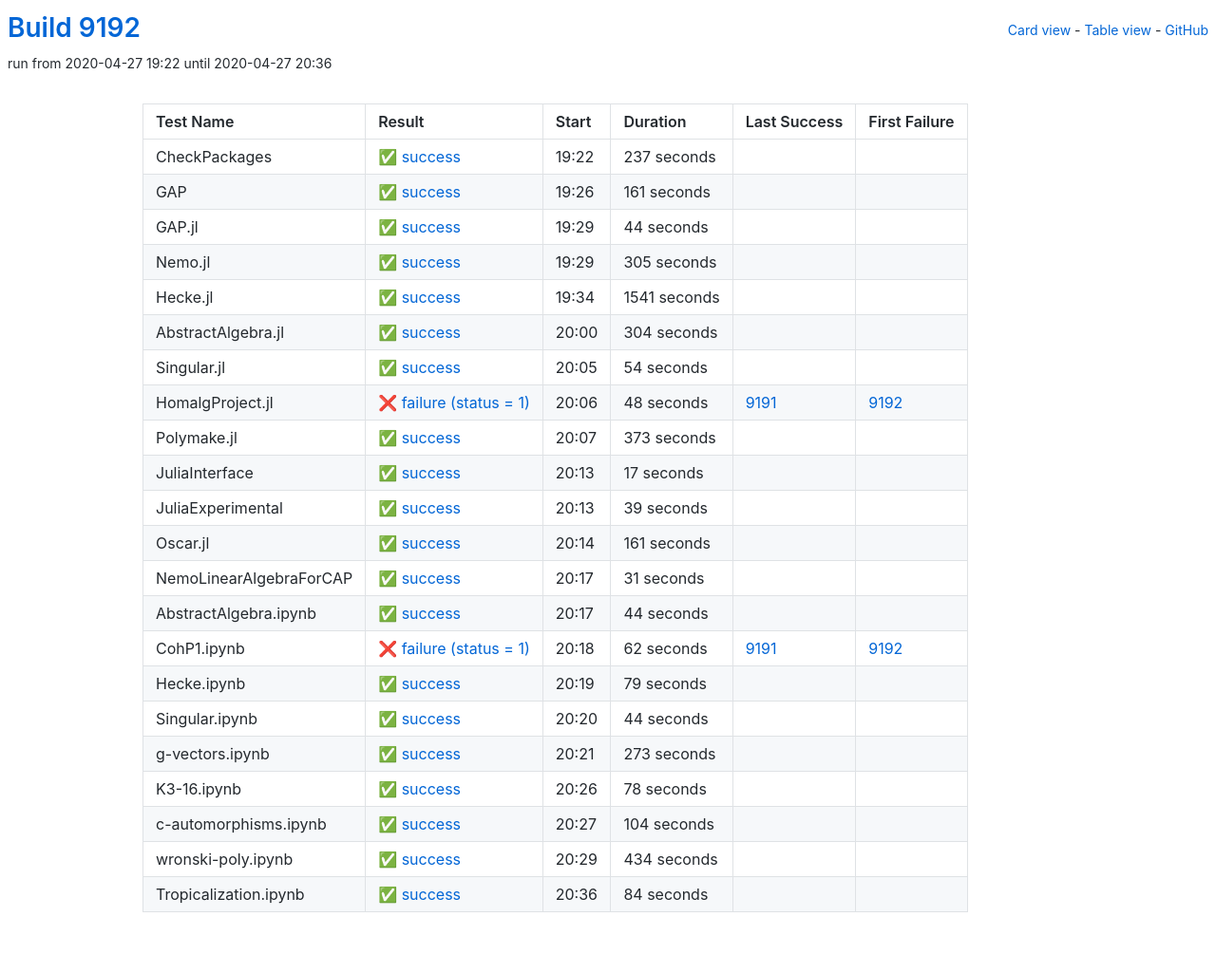
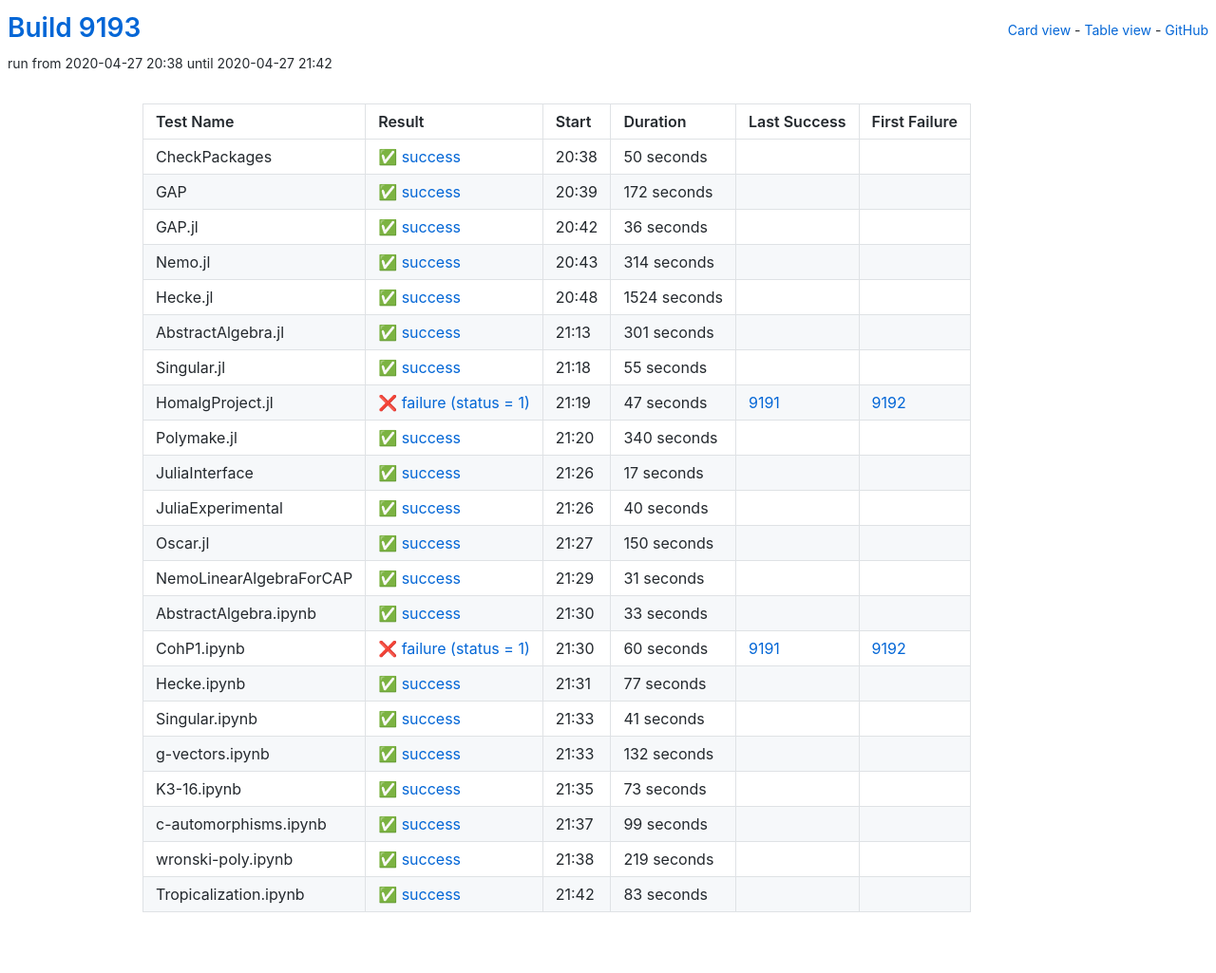
Before and after one commit to oscar-system/oscar-ci-status, a Jekyll site: the page built from table.html, in a window 1280 px wide. Shown: the whole page at 95% size. Built offline with Jekyll 4.4.1, drawn with Linux system fonts in a browser that asks for light colours.

Commit message:
Build 9193

```diff
--- a/_data/ci.yml
+++ b/_data/ci.yml
@@ -1,104 +1,104 @@
-build: 9192
-build_url: https://oscarci.mathematik.uni-kl.de/job/oscar/9192/
+build: 9193
+build_url: https://oscarci.mathematik.uni-kl.de/job/oscar/9193/
 job: oscar
 tests:
-- duration: 237
+- duration: 50
   exitcode: 0
   first_failure: false
   first_failure_url: null
   last_success: false
   last_success_url: null
-  log: https://oscarci.mathematik.uni-kl.de/job/oscar/9192/artifact/logs/build-9192/CheckPackages.log
+  log: https://oscarci.mathematik.uni-kl.de/job/oscar/9193/artifact/logs/build-9193/CheckPackages.log
   name: CheckPackages
-  start: 2020-04-27 19:22
+  start: 2020-04-27 20:38
   status: success
   success: true
-- duration: 161
+- duration: 172
   exitcode: 0
   first_failure: false
   first_failure_url: null
   last_success: false
   last_success_url: null
-  log: https://oscarci.mathematik.uni-kl.de/job/oscar/9192/artifact/logs/build-9192/GAP.log
+  log: https://oscarci.mathematik.uni-kl.de/job/oscar/9193/artifact/logs/build-9193/GAP.log
   name: GAP
-  start: 2020-04-27 19:26
+  start: 2020-04-27 20:39
   status: success
   success: true
-- duration: 44
+- duration: 36
   exitcode: 0
   first_failure: false
   first_failure_url: null
   last_success: false
   last_success_url: null
-  log: https://oscarci.mathematik.uni-kl.de/job/oscar/9192/artifact/logs/build-9192/GAP.jl.log
+  log: https://oscarci.mathematik.uni-kl.de/job/oscar/9193/artifact/logs/build-9193/GAP.jl.log
   name: GAP.jl
-  start: 2020-04-27 19:29
+  start: 2020-04-27 20:42
   status: success
   success: true
-- duration: 305
+- duration: 314
   exitcode: 0
   first_failure: false
   first_failure_url: null
   last_success: false
   last_success_url: null
-  log: https://oscarci.mathematik.uni-kl.de/job/oscar/9192/artifact/logs/build-9192/Nemo.jl.log
+  log: https://oscarci.mathematik.uni-kl.de/job/oscar/9193/artifact/logs/build-9193/Nemo.jl.log
   name: Nemo.jl
-  start: 2020-04-27 19:29
+  start: 2020-04-27 20:43
   status: success
   success: true
-- duration: 1541
+- duration: 1524
   exitcode: 0
   first_failure: false
   first_failure_url: null
   last_success: false
   last_success_url: null
-  log: https://oscarci.mathematik.uni-kl.de/job/oscar/9192/artifact/logs/build-9192/Hecke.jl.log
+  log: https://oscarci.mathematik.uni-kl.de/job/oscar/9193/artifact/logs/build-9193/Hecke.jl.log
   name: Hecke.jl
-  start: 2020-04-27 19:34
+  start: 2020-04-27 20:48
   status: success
   success: true
-- duration: 304
+- duration: 301
   exitcode: 0
   first_failure: false
   first_failure_url: null
   last_success: false
   last_success_url: null
-  log: https://oscarci.mathematik.uni-kl.de/job/oscar/9192/artifact/logs/build-9192/AbstractAlgebra.jl.log
+  log: https://oscarci.mathematik.uni-kl.de/job/oscar/9193/artifact/logs/build-9193/AbstractAlgebra.jl.log
   name: AbstractAlgebra.jl
-  start: 2020-04-27 20:00
+  start: 2020-04-27 21:13
   status: success
   success: true
-- duration: 54
+- duration: 55
   exitcode: 0
   first_failure: false
   first_failure_url: null
   last_success: false
   last_success_url: null
-  log: https://oscarci.mathematik.uni-kl.de/job/oscar/9192/artifact/logs/build-9192/Singular.jl.log
+  log: https://oscarci.mathematik.uni-kl.de/job/oscar/9193/artifact/logs/build-9193/Singular.jl.log
   name: Singular.jl
-  start: 2020-04-27 20:05
+  start: 2020-04-27 21:18
   status: success
   success: true
-- duration: 48
+- duration: 47
   exitcode: 1
   first_failure: 9192
   first_failure_url: https://oscarci.mathematik.uni-kl.de/job/oscar/9192/
   last_success: 9191
   last_success_url: https://oscarci.mathematik.uni-kl.de/job/oscar/9191/
-  log: https://oscarci.mathematik.uni-kl.de/job/oscar/9192/artifact/logs/build-9192/HomalgProject.jl.log
+  log: https://oscarci.mathematik.uni-kl.de/job/oscar/9193/artifact/logs/build-9193/HomalgProject.jl.log
   name: HomalgProject.jl
-  start: 2020-04-27 20:06
+  start: 2020-04-27 21:19
   status: failure
   success: false
-- duration: 373
+- duration: 340
   exitcode: 0
   first_failure: false
   first_failure_url: null
   last_success: false
   last_success_url: null
-  log: https://oscarci.mathematik.uni-kl.de/job/oscar/9192/artifact/logs/build-9192/Polymake.jl.log
+  log: https://oscarci.mathematik.uni-kl.de/job/oscar/9193/artifact/logs/build-9193/Polymake.jl.log
   name: Polymake.jl
-  start: 2020-04-27 20:07
+  start: 2020-04-27 21:20
   status: success
   success: true
 - duration: 17
@@ -107,31 +107,31 @@
   first_failure_url: null
   last_success: false
   last_success_url: null
-  log: https://oscarci.mathematik.uni-kl.de/job/oscar/9192/artifact/logs/build-9192/JuliaInterface.log
+  log: https://oscarci.mathematik.uni-kl.de/job/oscar/9193/artifact/logs/build-9193/JuliaInterface.log
   name: JuliaInterface
-  start: 2020-04-27 20:13
+  start: 2020-04-27 21:26
   status: success
   success: true
-- duration: 39
+- duration: 40
   exitcode: 0
   first_failure: false
   first_failure_url: null
   last_success: false
   last_success_url: null
-  log: https://oscarci.mathematik.uni-kl.de/job/oscar/9192/artifact/logs/build-9192/JuliaExperimental.log
+  log: https://oscarci.mathematik.uni-kl.de/job/oscar/9193/artifact/logs/build-9193/JuliaExperimental.log
   name: JuliaExperimental
-  start: 2020-04-27 20:13
+  start: 2020-04-27 21:26
   status: success
   success: true
-- duration: 161
+- duration: 150
   exitcode: 0
   first_failure: false
   first_failure_url: null
   last_success: false
   last_success_url: null
-  log: https://oscarci.mathematik.uni-kl.de/job/oscar/9192/artifact/logs/build-9192/Oscar.jl.log
+  log: https://oscarci.mathematik.uni-kl.de/job/oscar/9193/artifact/logs/build-9193/Oscar.jl.log
   name: Oscar.jl
-  start: 2020-04-27 20:14
+  start: 2020-04-27 21:27
   status: success
   success: true
 - duration: 31
@@ -140,107 +140,107 @@
   first_failure_url: null
   last_success: false
   last_success_url: null
-  log: https://oscarci.mathematik.uni-kl.de/job/oscar/9192/artifact/logs/build-9192/NemoLinearAlgebraForCAP.log
+  log: https://oscarci.mathematik.uni-kl.de/job/oscar/9193/artifact/logs/build-9193/NemoLinearAlgebraForCAP.log
   name: NemoLinearAlgebraForCAP
-  start: 2020-04-27 20:17
+  start: 2020-04-27 21:29
   status: success
   success: true
-- duration: 44
+- duration: 33
   exitcode: 0
   first_failure: false
   first_failure_url: null
   last_success: false
   last_success_url: null
-  log: https://oscarci.mathematik.uni-kl.de/job/oscar/9192/artifact/logs/build-9192/AbstractAlgebra.ipynb.log
+  log: https://oscarci.mathematik.uni-kl.de/job/oscar/9193/artifact/logs/build-9193/AbstractAlgebra.ipynb.log
   name: AbstractAlgebra.ipynb
-  start: 2020-04-27 20:17
+  start: 2020-04-27 21:30
   status: success
   success: true
-- duration: 62
+- duration: 60
   exitcode: 1
   first_failure: 9192
   first_failure_url: https://oscarci.mathematik.uni-kl.de/job/oscar/9192/
   last_success: 9191
   last_success_url: https://oscarci.mathematik.uni-kl.de/job/oscar/9191/
-  log: https://oscarci.mathematik.uni-kl.de/job/oscar/9192/artifact/logs/build-9192/CohP1.ipynb.log
+  log: https://oscarci.mathematik.uni-kl.de/job/oscar/9193/artifact/logs/build-9193/CohP1.ipynb.log
   name: CohP1.ipynb
-  start: 2020-04-27 20:18
+  start: 2020-04-27 21:30
   status: failure
   success: false
-- duration: 79
+- duration: 77
   exitcode: 0
   first_failure: false
   first_failure_url: null
   last_success: false
   last_success_url: null
-  log: https://oscarci.mathematik.uni-kl.de/job/oscar/9192/artifact/logs/build-9192/Hecke.ipynb.log
+  log: https://oscarci.mathematik.uni-kl.de/job/oscar/9193/artifact/logs/build-9193/Hecke.ipynb.log
   name: Hecke.ipynb
-  start: 2020-04-27 20:19
+  start: 2020-04-27 21:31
   status: success
   success: true
-- duration: 44
+- duration: 41
   exitcode: 0
   first_failure: false
   first_failure_url: null
   last_success: false
   last_success_url: null
-  log: https://oscarci.mathematik.uni-kl.de/job/oscar/9192/artifact/logs/build-9192/Singular.ipynb.log
+  log: https://oscarci.mathematik.uni-kl.de/job/oscar/9193/artifact/logs/build-9193/Singular.ipynb.log
   name: Singular.ipynb
-  start: 2020-04-27 20:20
+  start: 2020-04-27 21:33
   status: success
   success: true
-- duration: 273
+- duration: 132
   exitcode: 0
   first_failure: false
   first_failure_url: null
   last_success: false
   last_success_url: null
-  log: https://oscarci.mathematik.uni-kl.de/job/oscar/9192/artifact/logs/build-9192/g-vectors.ipynb.log
+  log: https://oscarci.mathematik.uni-kl.de/job/oscar/9193/artifact/logs/build-9193/g-vectors.ipynb.log
   name: g-vectors.ipynb
-  start: 2020-04-27 20:21
+  start: 2020-04-27 21:33
   status: success
   success: true
-- duration: 78
+- duration: 73
   exitcode: 0
   first_failure: false
   first_failure_url: null
   last_success: false
   last_success_url: null
-  log: https://oscarci.mathematik.uni-kl.de/job/oscar/9192/artifact/logs/build-9192/K3-16.ipynb.log
+  log: https://oscarci.mathematik.uni-kl.de/job/oscar/9193/artifact/logs/build-9193/K3-16.ipynb.log
   name: K3-16.ipynb
-  start: 2020-04-27 20:26
+  start: 2020-04-27 21:35
   status: success
   success: true
-- duration: 104
+- duration: 99
   exitcode: 0
   first_failure: false
   first_failure_url: null
   last_success: false
   last_success_url: null
-  log: https://oscarci.mathematik.uni-kl.de/job/oscar/9192/artifact/logs/build-9192/c-automorphisms.ipynb.log
+  log: https://oscarci.mathematik.uni-kl.de/job/oscar/9193/artifact/logs/build-9193/c-automorphisms.ipynb.log
   name: c-automorphisms.ipynb
-  start: 2020-04-27 20:27
+  start: 2020-04-27 21:37
   status: success
   success: true
-- duration: 434
+- duration: 219
   exitcode: 0
   first_failure: false
   first_failure_url: null
   last_success: false
   last_success_url: null
-  log: https://oscarci.mathematik.uni-kl.de/job/oscar/9192/artifact/logs/build-9192/wronski-poly.ipynb.log
+  log: https://oscarci.mathematik.uni-kl.de/job/oscar/9193/artifact/logs/build-9193/wronski-poly.ipynb.log
   name: wronski-poly.ipynb
-  start: 2020-04-27 20:29
+  start: 2020-04-27 21:38
   status: success
   success: true
-- duration: 84
+- duration: 83
   exitcode: 0
   first_failure: false
   first_failure_url: null
   last_success: false
   last_success_url: null
-  log: https://oscarci.mathematik.uni-kl.de/job/oscar/9192/artifact/logs/build-9192/Tropicalization.ipynb.log
+  log: https://oscarci.mathematik.uni-kl.de/job/oscar/9193/artifact/logs/build-9193/Tropicalization.ipynb.log
   name: Tropicalization.ipynb
-  start: 2020-04-27 20:36
+  start: 2020-04-27 21:42
   status: success
   success: true
```
Also changed, not shown: README.md.
